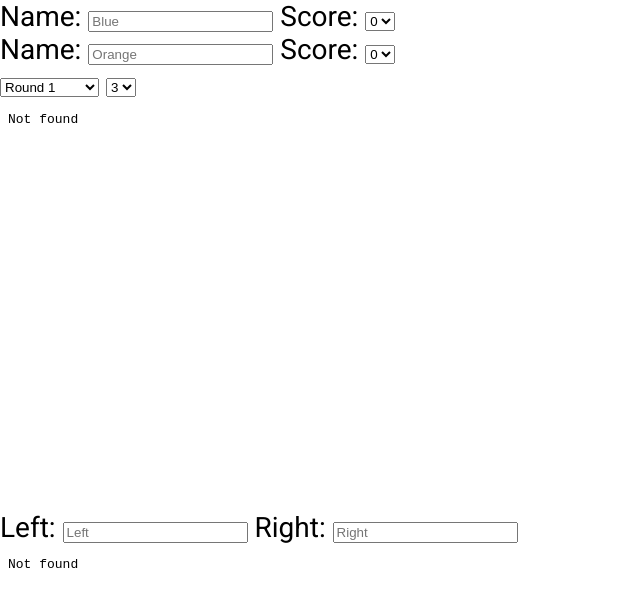
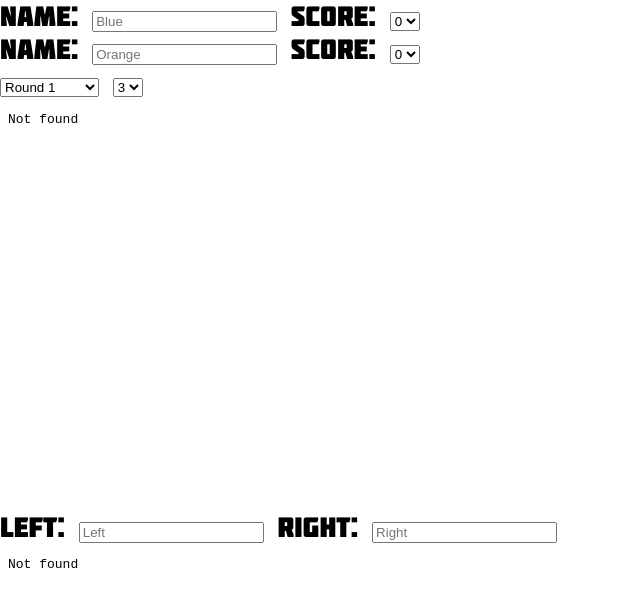
Before and after one commit to shiftproleague/browser-source, a website: page admin.html in a window 1280 px wide. Shown: the whole page, without its empty margins (0-640 px from the left). Drawn offline with nearby package versions, Linux system fonts and the light colour scheme; no server answers.

Commit message:
Molot font

```diff
--- a/public/assets/css/main.css
+++ b/public/assets/css/main.css
@@ -1,8 +1,13 @@
+@font-face {
+  font-family: Molot;
+  src: url('../fonts/Molot.otf');
+}
+
 body {
   width: 100%;
   height: 100%;
   margin: 0px;
-  font-family: 'Roboto', sans-serif;
+  font-family: 'Molot';
   font-size: 3.5vmin;
   color: white;
 }
--- a/public/assets/css/scoreboard.css
+++ b/public/assets/css/scoreboard.css
@@ -41,7 +41,7 @@
 #series {
   text-align: center;
   position: fixed;
-  left: 45%;
+  left: 45.5%;
   top: 8%;
   z-index: 1;
   width: 10%;
```
Also changed, not shown: public/assets/fonts/Molot.otf (added).
